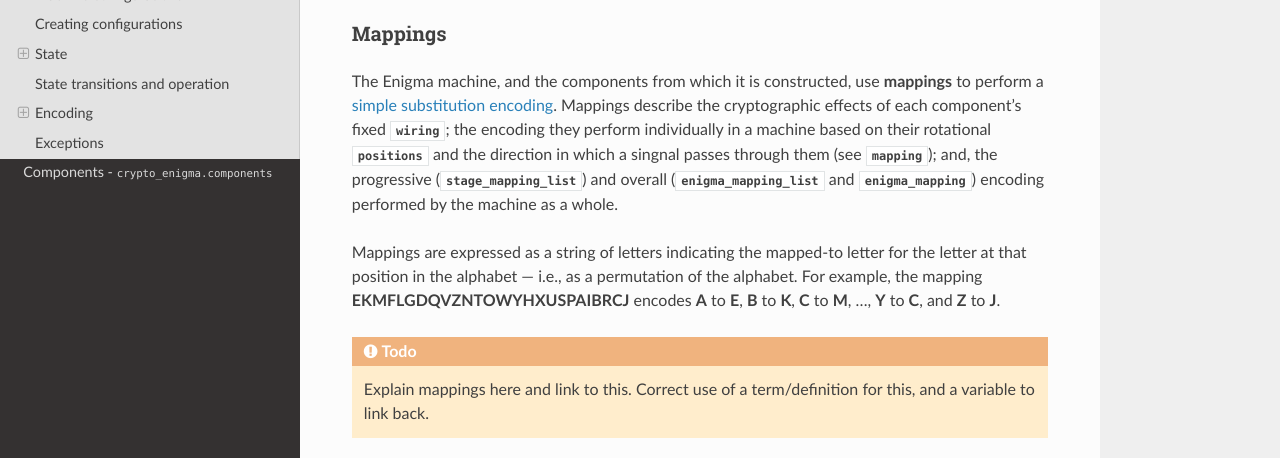
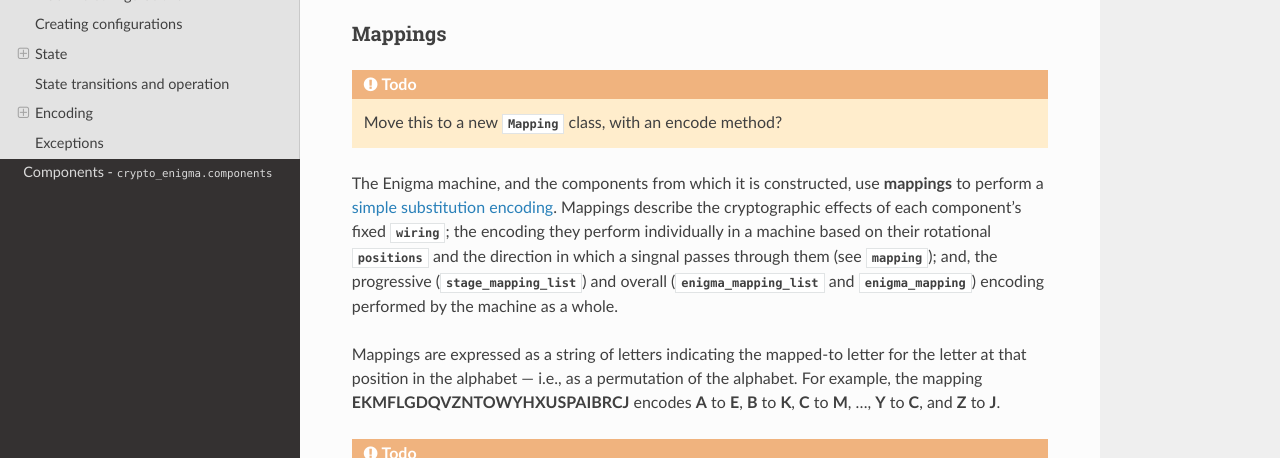
Before and after one commit to orome/crypto-enigma-py, a Sphinx documentation site: the page built from doc/source/machine.rst, in a window 1280 px wide and 900 px high, scrolled down 2694 px, cut to the strip 183-641 px from the top of the window. Built offline with Sphinx 7.4.7 and the Read the Docs theme 2.0.0, drawn with Linux system fonts in a browser that asks for light colours.

Commit message:
Add documentation task to create Mapping class

```diff
--- a/doc/source/machine.rst
+++ b/doc/source/machine.rst
@@ -89,6 +89,10 @@ Message encoding
 Mappings
 --------
 
+.. todo::
+
+    Move this to a new `Mapping` class, with an encode method?
+
 The Enigma machine, and the components from which it is constructed, use **mappings** to perform a
 `simple substitution encoding`_.
 Mappings describe the cryptographic effects of each component's fixed `~.components.Component.wiring`;
```
